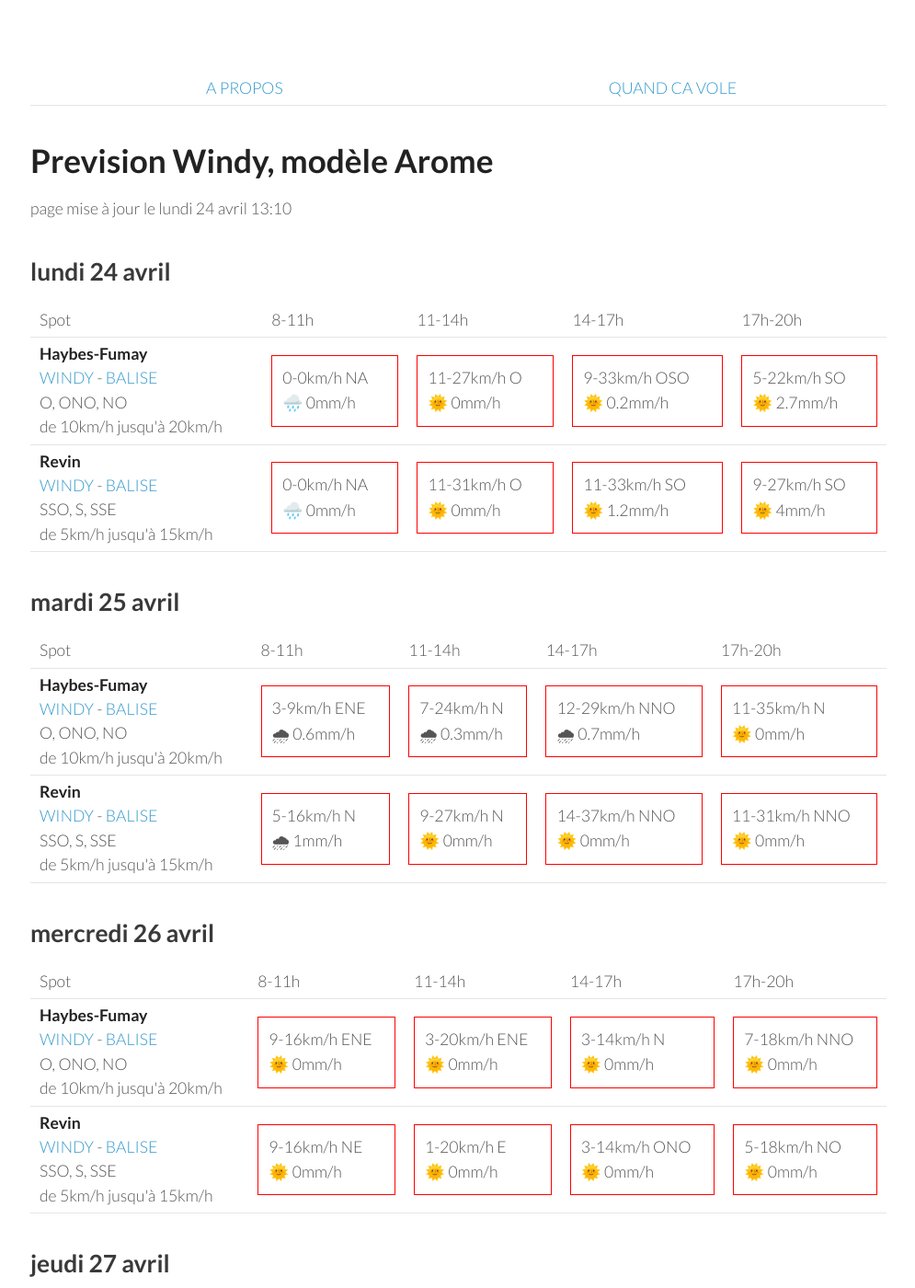
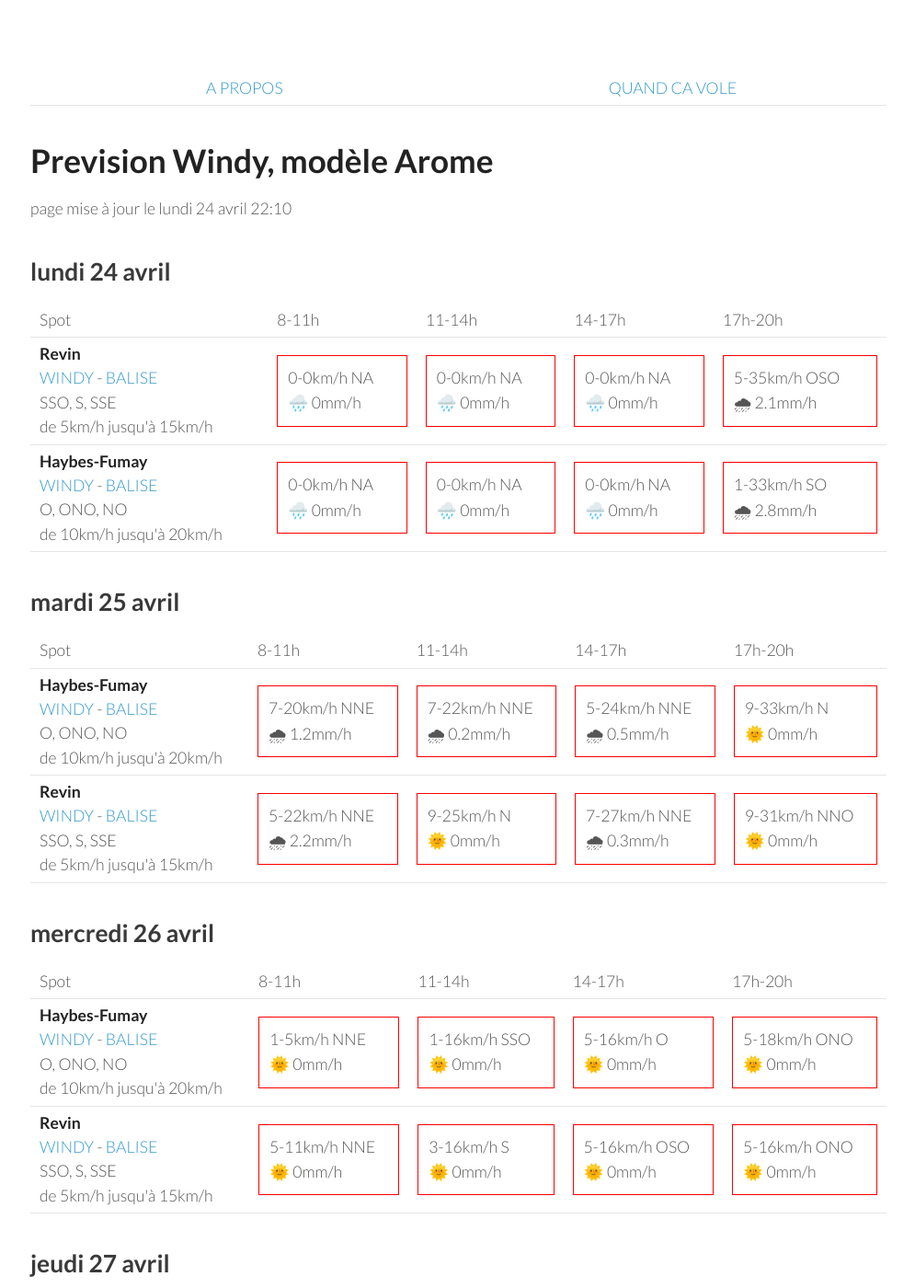
Before and after one commit to parapente-dans-le-nord/parapente-dans-le-nord.github.io, a Jekyll site: the page built from ardennes.markdown, in a window 1280 px wide and 1400 px high. Shown: the whole window at 92% size, without its empty margins (25-1020 px from the left). Built offline with Jekyll 4.4.1, drawn with Linux system fonts in a browser that asks for light colours; some of the changed text lies outside the part shown.

Commit message:
update index.markdown

```diff
--- a/ardennes.markdown
+++ b/ardennes.markdown
@@ -7,7 +7,7 @@ title:  "Tous les spots"
 {: .links}
 
 # Prevision Windy, modèle Arome
-page mise à jour le lundi 24 avril 13:10
+page mise à jour le lundi 24 avril 22:10
 
 ## lundi 24 avril
 
@@ -22,21 +22,21 @@ page mise à jour le lundi 24 avril 13:10
       <td>17h-20h</td>
     </tr>
 <tr>
+        <td><strong>Revin</strong><br><a href="https://windy.com/49.948/4.625?49.543,4.625,8">WINDY</a> - <span class=""><a href="http://www.balisemeteo.com/balise.php?idBalise=5019">BALISE</a> </span><br> <span class="vent-favorable">SSO, S, SSE</span><br><span class="force-vent">de 5km/h jusqu'à 15km/h</span> </td>
+
+            <td><div class="not-flyable"><p>0-0km/h NA</p><p>🌧️ 0mm/h</p></div></td>
+            <td><div class="not-flyable"><p>0-0km/h NA</p><p>🌧️ 0mm/h</p></div></td>
+            <td><div class="not-flyable"><p>0-0km/h NA</p><p>🌧️ 0mm/h</p></div></td>
+            <td><div class="not-flyable"><p>5-35km/h OSO</p><p>🌧 2.1mm/h</p></div></td>
+
+    </tr>
+<tr>
         <td><strong>Haybes-Fumay</strong><br><a href="https://windy.com/49.998/4.715?49.913,4.738,10">WINDY</a> - <span class=""><a href="http://www.balisemeteo.com/balise.php?idBalise=104">BALISE</a> </span><br> <span class="vent-favorable">O, ONO, NO</span><br><span class="force-vent">de 10km/h jusqu'à 20km/h</span> </td>
 
             <td><div class="not-flyable"><p>0-0km/h NA</p><p>🌧️ 0mm/h</p></div></td>
-            <td><div class="not-flyable"><p>11-27km/h O</p><p>🌞 0mm/h</p></div></td>
-            <td><div class="not-flyable"><p>9-33km/h OSO</p><p>🌞 0.2mm/h</p></div></td>
-            <td><div class="not-flyable"><p>5-22km/h SO</p><p>🌞 2.7mm/h</p></div></td>
-
-    </tr>
-<tr>
-        <td><strong>Revin</strong><br><a href="https://windy.com/49.948/4.625?49.543,4.625,8">WINDY</a> - <span class=""><a href="http://www.balisemeteo.com/balise.php?idBalise=5019">BALISE</a> </span><br> <span class="vent-favorable">SSO, S, SSE</span><br><span class="force-vent">de 5km/h jusqu'à 15km/h</span> </td>
-
             <td><div class="not-flyable"><p>0-0km/h NA</p><p>🌧️ 0mm/h</p></div></td>
-            <td><div class="not-flyable"><p>11-31km/h O</p><p>🌞 0mm/h</p></div></td>
-            <td><div class="not-flyable"><p>11-33km/h SO</p><p>🌞 1.2mm/h</p></div></td>
-            <td><div class="not-flyable"><p>9-27km/h SO</p><p>🌞 4mm/h</p></div></td>
+            <td><div class="not-flyable"><p>0-0km/h NA</p><p>🌧️ 0mm/h</p></div></td>
+            <td><div class="not-flyable"><p>1-33km/h SO</p><p>🌧 2.8mm/h</p></div></td>
 
     </tr>
 
@@ -58,20 +58,20 @@ page mise à jour le lundi 24 avril 13:10
 <tr>
         <td><strong>Haybes-Fumay</strong><br><a href="https://windy.com/49.998/4.715?49.913,4.738,10">WINDY</a> - <span class=""><a href="http://www.balisemeteo.com/balise.php?idBalise=104">BALISE</a> </span><br> <span class="vent-favorable">O, ONO, NO</span><br><span class="force-vent">de 10km/h jusqu'à 20km/h</span> </td>
 
-            <td><div class="not-flyable"><p>3-9km/h ENE</p><p>🌧 0.6mm/h</p></div></td>
-            <td><div class="not-flyable"><p>7-24km/h N</p><p>🌧 0.3mm/h</p></div></td>
-            <td><div class="not-flyable"><p>12-29km/h NNO</p><p>🌧 0.7mm/h</p></div></td>
-            <td><div class="not-flyable"><p>11-35km/h N</p><p>🌞 0mm/h</p></div></td>
+            <td><div class="not-flyable"><p>7-20km/h NNE</p><p>🌧 1.2mm/h</p></div></td>
+            <td><div class="not-flyable"><p>7-22km/h NNE</p><p>🌧 0.2mm/h</p></div></td>
+            <td><div class="not-flyable"><p>5-24km/h NNE</p><p>🌧 0.5mm/h</p></div></td>
+            <td><div class="not-flyable"><p>9-33km/h N</p><p>🌞 0mm/h</p></div></td>
 
 
     </tr>
 <tr>
         <td><strong>Revin</strong><br><a href="https://windy.com/49.948/4.625?49.543,4.625,8">WINDY</a> - <span class=""><a href="http://www.balisemeteo.com/balise.php?idBalise=5019">BALISE</a> </span><br> <span class="vent-favorable">SSO, S, SSE</span><br><span class="force-vent">de 5km/h jusqu'à 15km/h</span> </td>
 
-            <td><div class="not-flyable"><p>5-16km/h N</p><p>🌧 1mm/h</p></div></td>
-            <td><div class="not-flyable"><p>9-27km/h N</p><p>🌞 0mm/h</p></div></td>
-            <td><div class="not-flyable"><p>14-37km/h NNO</p><p>🌞 0mm/h</p></div></td>
-            <td><div class="not-flyable"><p>11-31km/h NNO</p><p>🌞 0mm/h</p></div></td>
+            <td><div class="not-flyable"><p>5-22km/h NNE</p><p>🌧 2.2mm/h</p></div></td>
+            <td><div class="not-flyable"><p>9-25km/h N</p><p>🌞 0mm/h</p></div></td>
+            <td><div class="not-flyable"><p>7-27km/h NNE</p><p>🌧 0.3mm/h</p></div></td>
+            <td><div class="not-flyable"><p>9-31km/h NNO</p><p>🌞 0mm/h</p></div></td>
 
 
     </tr>
@@ -94,20 +94,20 @@ page mise à jour le lundi 24 avril 13:10
 <tr>
         <td><strong>Haybes-Fumay</strong><br><a href="https://windy.com/49.998/4.715?49.913,4.738,10">WINDY</a> - <span class=""><a href="http://www.balisemeteo.com/balise.php?idBalise=104">BALISE</a> </span><br> <span class="vent-favorable">O, ONO, NO</span><br><span class="force-vent">de 10km/h jusqu'à 20km/h</span> </td>
 
-            <td><div class="not-flyable"><p>9-16km/h ENE</p><p>🌞 0mm/h</p></div></td>
-            <td><div class="not-flyable"><p>3-20km/h ENE</p><p>🌞 0mm/h</p></div></td>
-            <td><div class="not-flyable"><p>3-14km/h N</p><p>🌞 0mm/h</p></div></td>
-            <td><div class="not-flyable"><p>7-18km/h NNO</p><p>🌞 0mm/h</p></div></td>
+            <td><div class="not-flyable"><p>1-5km/h NNE</p><p>🌞 0mm/h</p></div></td>
+            <td><div class="not-flyable"><p>1-16km/h SSO</p><p>🌞 0mm/h</p></div></td>
+            <td><div class="not-flyable"><p>5-16km/h O</p><p>🌞 0mm/h</p></div></td>
+            <td><div class="not-flyable"><p>5-18km/h ONO</p><p>🌞 0mm/h</p></div></td>
 
 
     </tr>
 <tr>
         <td><strong>Revin</strong><br><a href="https://windy.com/49.948/4.625?49.543,4.625,8">WINDY</a> - <span class=""><a href="http://www.balisemeteo.com/balise.php?idBalise=5019">BALISE</a> </span><br> <span class="vent-favorable">SSO, S, SSE</span><br><span class="force-vent">de 5km/h jusqu'à 15km/h</span> </td>
 
-            <td><div class="not-flyable"><p>9-16km/h NE</p><p>🌞 0mm/h</p></div></td>
-            <td><div class="not-flyable"><p>1-20km/h E</p><p>🌞 0mm/h</p></div></td>
-            <td><div class="not-flyable"><p>3-14km/h ONO</p><p>🌞 0mm/h</p></div></td>
-            <td><div class="not-flyable"><p>5-18km/h NO</p><p>🌞 0mm/h</p></div></td>
+            <td><div class="not-flyable"><p>5-11km/h NNE</p><p>🌞 0mm/h</p></div></td>
+            <td><div class="not-flyable"><p>3-16km/h S</p><p>🌞 0mm/h</p></div></td>
+            <td><div class="not-flyable"><p>5-16km/h OSO</p><p>🌞 0mm/h</p></div></td>
+            <td><div class="not-flyable"><p>5-16km/h ONO</p><p>🌞 0mm/h</p></div></td>
 
 
     </tr>
@@ -130,20 +130,20 @@ page mise à jour le lundi 24 avril 13:10
 <tr>
         <td><strong>Revin</strong><br><a href="https://windy.com/49.948/4.625?49.543,4.625,8">WINDY</a> - <span class=""><a href="http://www.balisemeteo.com/balise.php?idBalise=5019">BALISE</a> </span><br> <span class="vent-favorable">SSO, S, SSE</span><br><span class="force-vent">de 5km/h jusqu'à 15km/h</span> </td>
 
-            <td><div class="not-flyable"><p>11-22km/h SE</p><p>🌞 0mm/h</p></div></td>
-            <td><div class="not-flyable"><p>12-29km/h SSE</p><p>🌞 0mm/h</p></div></td>
-            <td><div class="not-flyable"><p>16-33km/h S</p><p>🌞 0mm/h</p></div></td>
-            <td><div class="not-flyable"><p>14-35km/h S</p><p>🌞 0mm/h</p></div></td>
+            <td><div class="not-flyable"><p>9-18km/h ESE</p><p>🌞 0mm/h</p></div></td>
+            <td><div class="not-flyable"><p>12-25km/h SE</p><p>🌞 0mm/h</p></div></td>
+            <td><div class="not-flyable"><p>12-29km/h S</p><p>🌧 0.2mm/h</p></div></td>
+            <td><div class="not-flyable"><p>11-25km/h OSO</p><p>🌧 0.6mm/h</p></div></td>
 
 
     </tr>
 <tr>
         <td><strong>Haybes-Fumay</strong><br><a href="https://windy.com/49.998/4.715?49.913,4.738,10">WINDY</a> - <span class=""><a href="http://www.balisemeteo.com/balise.php?idBalise=104">BALISE</a> </span><br> <span class="vent-favorable">O, ONO, NO</span><br><span class="force-vent">de 10km/h jusqu'à 20km/h</span> </td>
 
-            <td><div class="not-flyable"><p>11-22km/h SSE</p><p>🌞 0mm/h</p></div></td>
-            <td><div class="not-flyable"><p>12-29km/h S</p><p>🌞 0mm/h</p></div></td>
-            <td><div class="not-flyable"><p>14-33km/h S</p><p>🌞 0mm/h</p></div></td>
-            <td><div class="not-flyable"><p>16-37km/h S</p><p>🌞 0mm/h</p></div></td>
+            <td><div class="not-flyable"><p>9-18km/h SE</p><p>🌞 0mm/h</p></div></td>
+            <td><div class="not-flyable"><p>11-25km/h SSE</p><p>🌞 0mm/h</p></div></td>
+            <td><div class="not-flyable"><p>12-29km/h S</p><p>🌧 0.4mm/h</p></div></td>
+            <td><div class="not-flyable"><p>11-29km/h OSO</p><p>🌧 0.7mm/h</p></div></td>
 
 
     </tr>
@@ -166,20 +166,20 @@ page mise à jour le lundi 24 avril 13:10
 <tr>
         <td><strong>Haybes-Fumay</strong><br><a href="https://windy.com/49.998/4.715?49.913,4.738,10">WINDY</a> - <span class=""><a href="http://www.balisemeteo.com/balise.php?idBalise=104">BALISE</a> </span><br> <span class="vent-favorable">O, ONO, NO</span><br><span class="force-vent">de 10km/h jusqu'à 20km/h</span> </td>
 
-            <td><div class="not-flyable"><p>16-33km/h SSO</p><p>🌧 3.5mm/h</p></div></td>
-            <td><div class="not-flyable"><p>18-37km/h SO</p><p>🌧 4.8mm/h</p></div></td>
-            <td><div class="not-flyable"><p>18-40km/h O</p><p>🌧 1.1mm/h</p></div></td>
-            <td><div class="not-flyable"><p>16-37km/h ONO</p><p>🌧 1.2mm/h</p></div></td>
+            <td><div class="not-flyable"><p>16-35km/h SO</p><p>🌧 4.6mm/h</p></div></td>
+            <td><div class="not-flyable"><p>25-50km/h OSO</p><p>🌧 0.9mm/h</p></div></td>
+            <td><div class="not-flyable"><p>20-50km/h OSO</p><p>🌧 1.2mm/h</p></div></td>
+            <td><div class="not-flyable"><p>24-53km/h O</p><p>🌧 0.4mm/h</p></div></td>
 
 
     </tr>
 <tr>
         <td><strong>Revin</strong><br><a href="https://windy.com/49.948/4.625?49.543,4.625,8">WINDY</a> - <span class=""><a href="http://www.balisemeteo.com/balise.php?idBalise=5019">BALISE</a> </span><br> <span class="vent-favorable">SSO, S, SSE</span><br><span class="force-vent">de 5km/h jusqu'à 15km/h</span> </td>
 
-            <td><div class="not-flyable"><p>14-29km/h S</p><p>🌧 3.8mm/h</p></div></td>
-            <td><div class="not-flyable"><p>18-33km/h OSO</p><p>🌧 4.9mm/h</p></div></td>
-            <td><div class="not-flyable"><p>18-40km/h O</p><p>🌧 1mm/h</p></div></td>
-            <td><div class="not-flyable"><p>16-37km/h ONO</p><p>🌧 1.2mm/h</p></div></td>
+            <td><div class="not-flyable"><p>14-31km/h SO</p><p>🌧 3.6mm/h</p></div></td>
+            <td><div class="not-flyable"><p>24-48km/h OSO</p><p>🌧 1.2mm/h</p></div></td>
+            <td><div class="not-flyable"><p>22-50km/h OSO</p><p>🌧 0.9mm/h</p></div></td>
+            <td><div class="not-flyable"><p>25-51km/h O</p><p>🌧 0.2mm/h</p></div></td>
 
 
     </tr>
@@ -202,20 +202,20 @@ page mise à jour le lundi 24 avril 13:10
 <tr>
         <td><strong>Haybes-Fumay</strong><br><a href="https://windy.com/49.998/4.715?49.913,4.738,10">WINDY</a> - <span class=""><a href="http://www.balisemeteo.com/balise.php?idBalise=104">BALISE</a> </span><br> <span class="vent-favorable">O, ONO, NO</span><br><span class="force-vent">de 10km/h jusqu'à 20km/h</span> </td>
 
-            <td><div class="not-flyable"><p>3-11km/h NE</p><p>🌞 0mm/h</p></div></td>
-            <td><div class="not-flyable"><p>7-20km/h NNE</p><p>🌞 0mm/h</p></div></td>
-            <td><div class="not-flyable"><p>7-20km/h NNE</p><p>🌞 0mm/h</p></div></td>
-            <td><div class="not-flyable"><p>9-24km/h NNE</p><p>🌞 0mm/h</p></div></td>
+            <td><div class="not-flyable"><p>9-20km/h N</p><p>🌞 0mm/h</p></div></td>
+            <td><div class="not-flyable"><p>9-20km/h NE</p><p>🌞 0mm/h</p></div></td>
+            <td><div class="not-flyable"><p>11-25km/h NE</p><p>🌧 0.3mm/h</p></div></td>
+            <td><div class="not-flyable"><p>14-29km/h NE</p><p>🌞 0mm/h</p></div></td>
 
 
     </tr>
 <tr>
         <td><strong>Revin</strong><br><a href="https://windy.com/49.948/4.625?49.543,4.625,8">WINDY</a> - <span class=""><a href="http://www.balisemeteo.com/balise.php?idBalise=5019">BALISE</a> </span><br> <span class="vent-favorable">SSO, S, SSE</span><br><span class="force-vent">de 5km/h jusqu'à 15km/h</span> </td>
 
-            <td><div class="not-flyable"><p>3-9km/h NNE</p><p>🌞 0mm/h</p></div></td>
-            <td><div class="not-flyable"><p>7-18km/h NE</p><p>🌞 0mm/h</p></div></td>
-            <td><div class="not-flyable"><p>7-22km/h NNE</p><p>🌞 0mm/h</p></div></td>
-            <td><div class="not-flyable"><p>9-24km/h NNE</p><p>🌞 0mm/h</p></div></td>
+            <td><div class="not-flyable"><p>9-20km/h NNE</p><p>🌞 0mm/h</p></div></td>
+            <td><div class="not-flyable"><p>9-22km/h NE</p><p>🌞 0mm/h</p></div></td>
+            <td><div class="not-flyable"><p>11-24km/h NE</p><p>🌧 0.2mm/h</p></div></td>
+            <td><div class="not-flyable"><p>14-29km/h NE</p><p>🌞 0mm/h</p></div></td>
 
 
     </tr>
```
